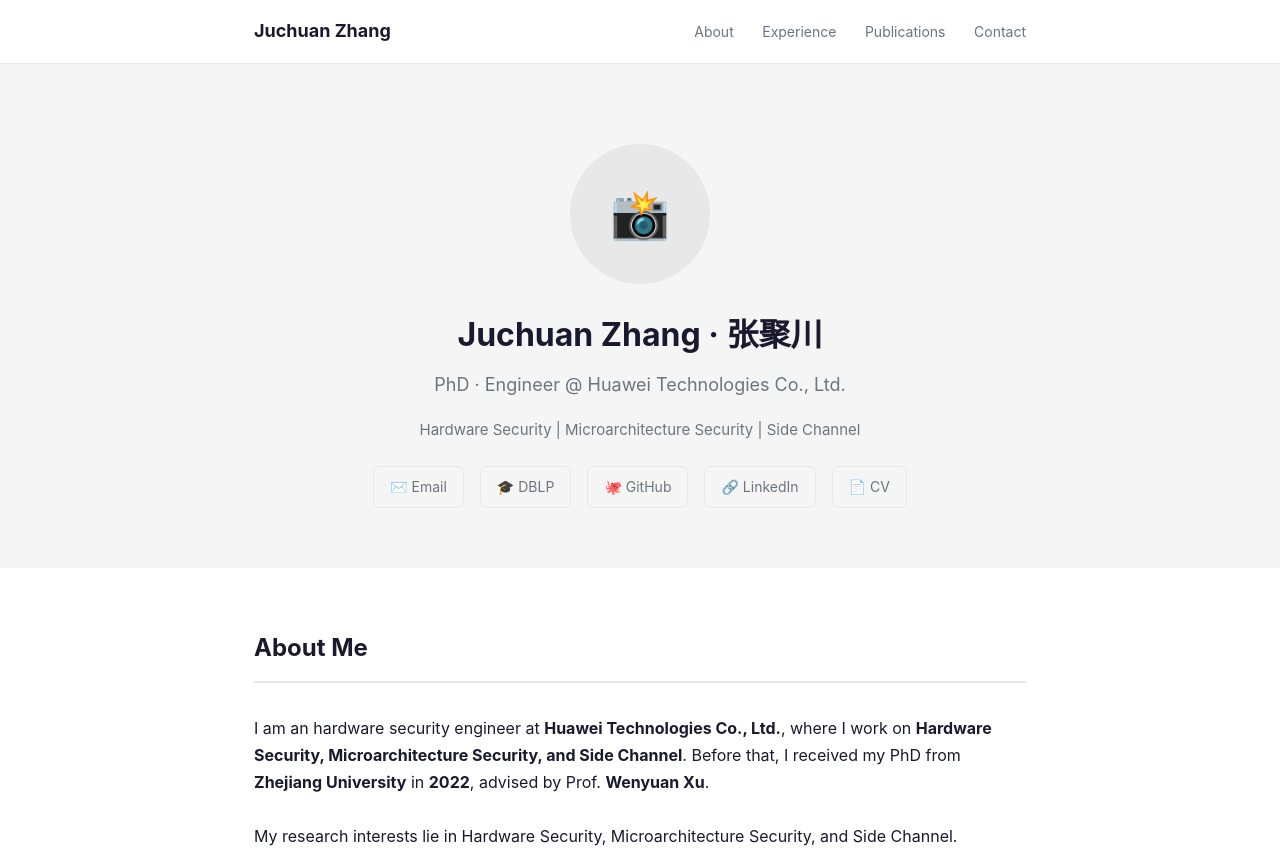
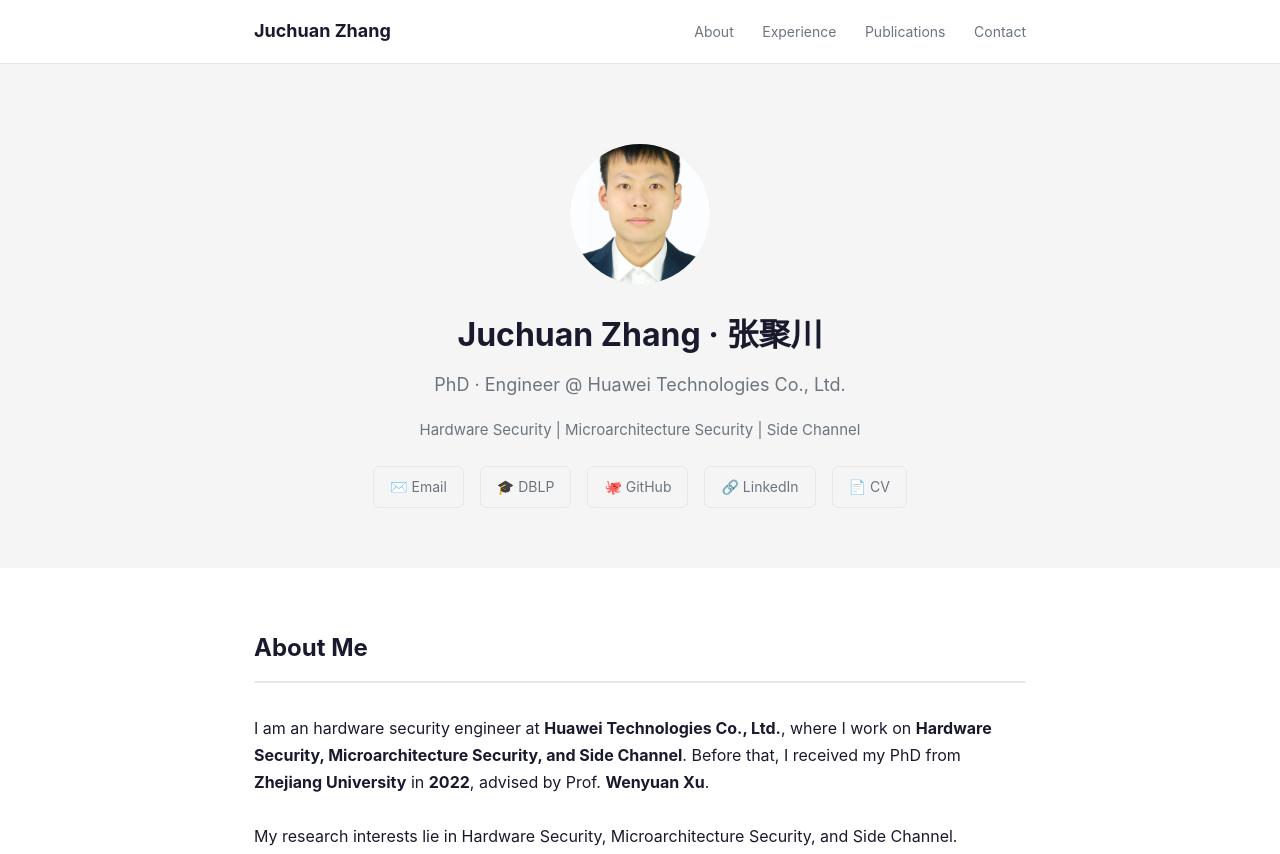
Before and after one commit to juchuanzhang/juchuanzhang.github.io, a plain HTML site: page index.html in a window 1280 px wide. Shown: the top 854 px of the page. Drawn offline with Linux system fonts and the light colour scheme.

Commit message:
add avatar

```diff
--- a/index.html
+++ b/index.html
@@ -24,7 +24,7 @@
 <section id="hero">
   <div class="container">
     <div class="avatar">
-      <span>📸</span>
+      <img src="zjc.jpg" alt="Juchuan Zhang">
     </div>
     <h1>Juchuan Zhang · 张聚川</h1>
     <div class="subtitle">PhD · Engineer @ Huawei Technologies Co., Ltd.</div>
```
Also changed, not shown: zjc.jpg (added).
